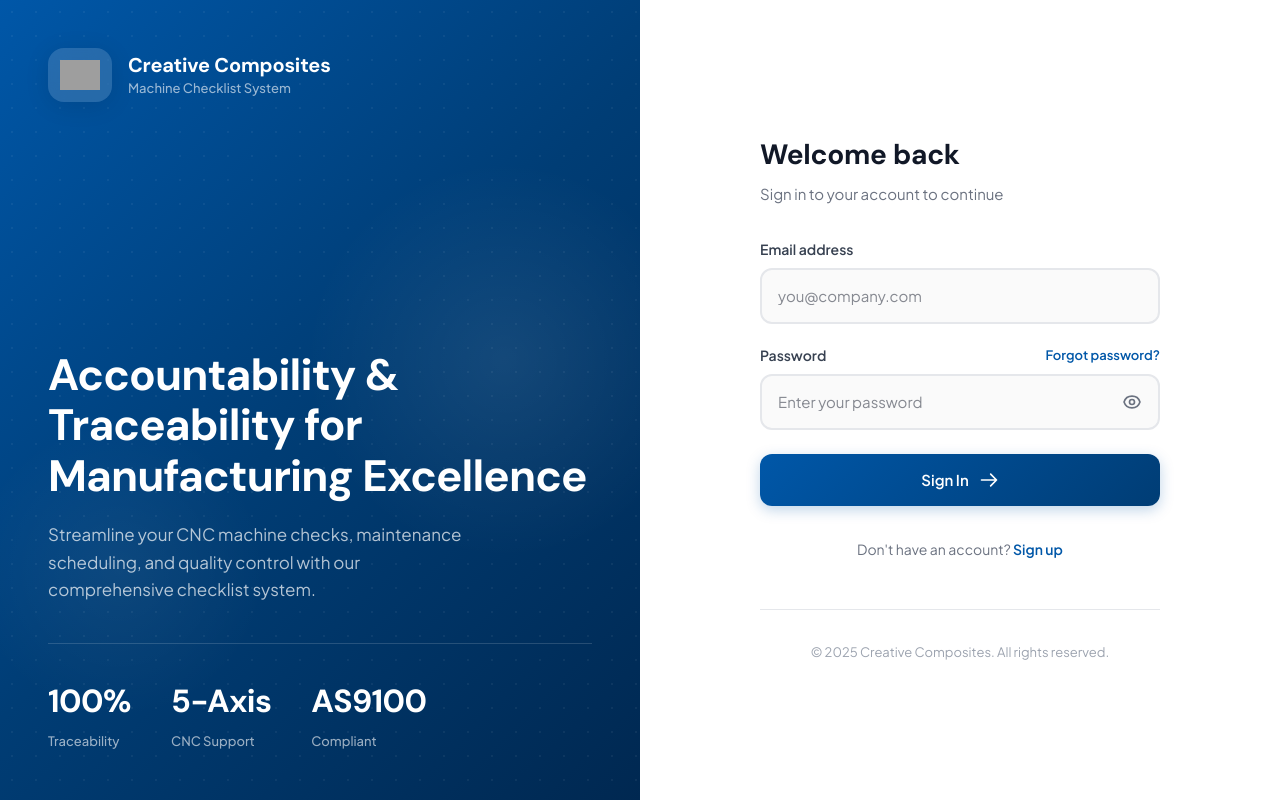
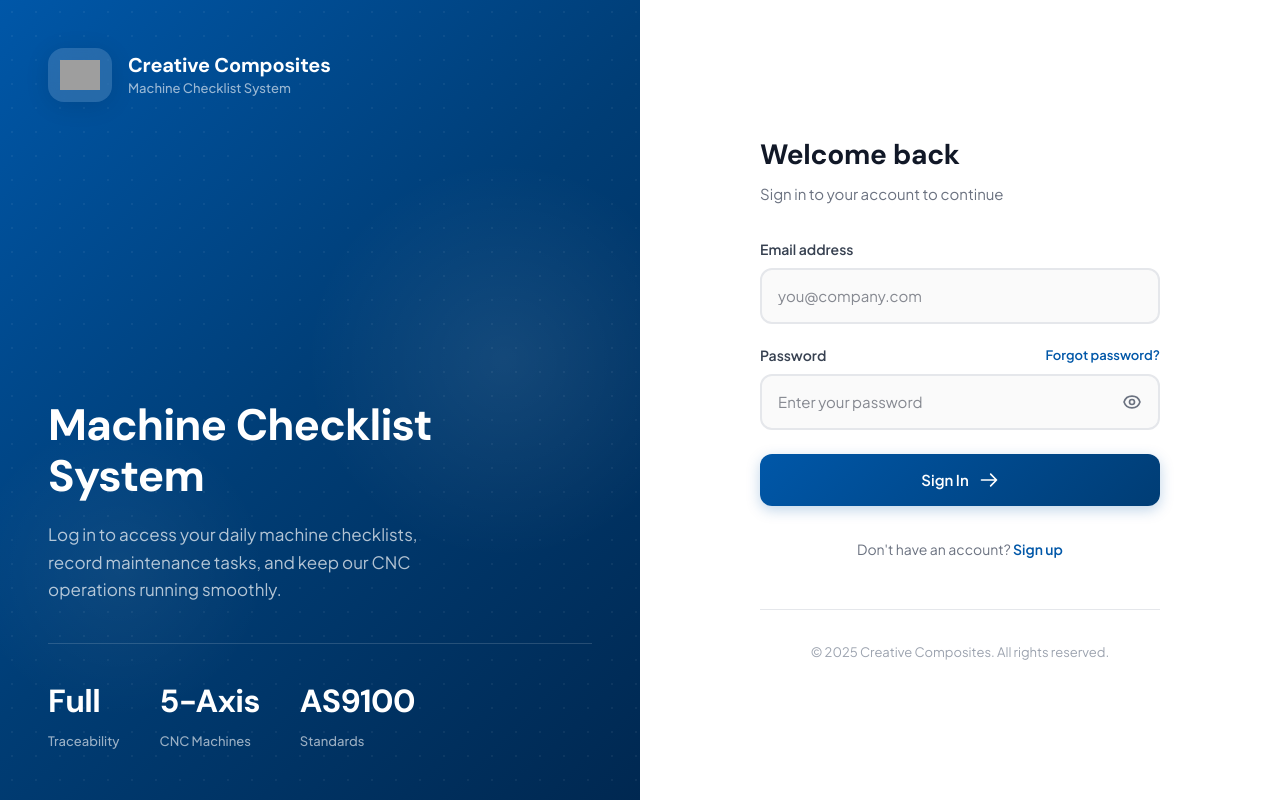
Before and after one commit to DHutton22/creative, a Next.js app: page /login in a window 1280 px wide. Built offline with nearby package versions, Linux system fonts and the light colour scheme; no server answers; grey boxes are pictures that could not be loaded.

Commit message:
Fix login page copy - make it internal company language not marketing speak

```diff
--- a/src/app/(auth)/login/page.tsx
+++ b/src/app/(auth)/login/page.tsx
@@ -198,7 +198,7 @@ function LoginContent() {
             transform: mounted ? 'translateY(0)' : 'translateY(20px)',
             transition: 'opacity 0.6s ease-out 0.1s, transform 0.6s ease-out 0.1s',
           }}>
-            Accountability &<br />Traceability for<br />Manufacturing Excellence
+            Machine Checklist<br />System
           </h2>
           <p style={{
             color: 'rgba(255,255,255,0.7)',
@@ -210,7 +210,7 @@ function LoginContent() {
             transform: mounted ? 'translateY(0)' : 'translateY(20px)',
             transition: 'opacity 0.6s ease-out 0.2s, transform 0.6s ease-out 0.2s',
           }}>
-            Streamline your CNC machine checks, maintenance scheduling, and quality control with our comprehensive checklist system.
+            Log in to access your daily machine checklists, record maintenance tasks, and keep our CNC operations running smoothly.
           </p>
 
           <div style={{
@@ -220,9 +220,9 @@ function LoginContent() {
             paddingTop: '32px',
             borderTop: '1px solid rgba(255, 255, 255, 0.15)',
           }}>
-            <AnimatedStat value="100%" label="Traceability" delay={400} />
-            <AnimatedStat value="5-Axis" label="CNC Support" delay={500} />
-            <AnimatedStat value="AS9100" label="Compliant" delay={600} />
+            <AnimatedStat value="Full" label="Traceability" delay={400} />
+            <AnimatedStat value="5-Axis" label="CNC Machines" delay={500} />
+            <AnimatedStat value="AS9100" label="Standards" delay={600} />
           </div>
         </div>
 
```
